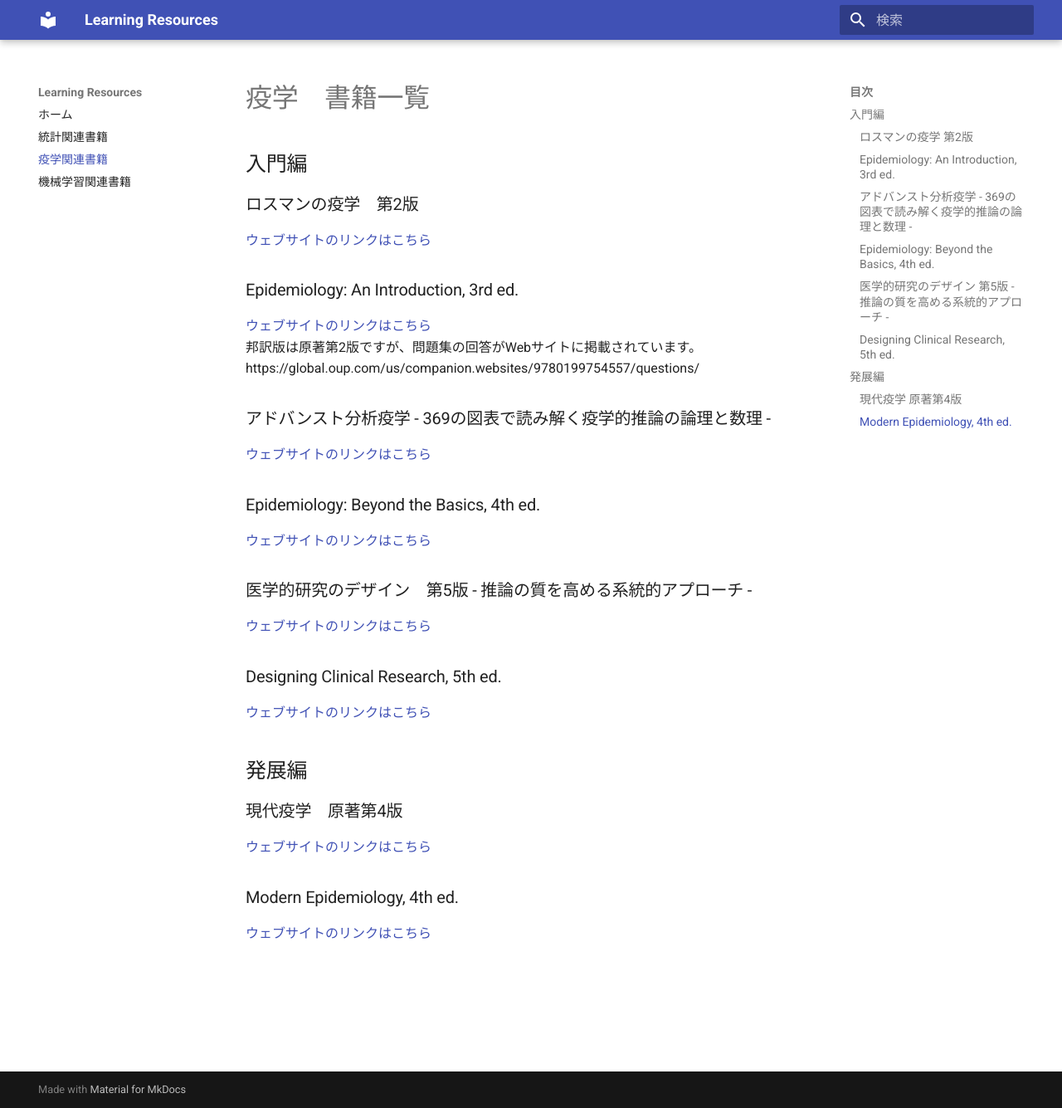
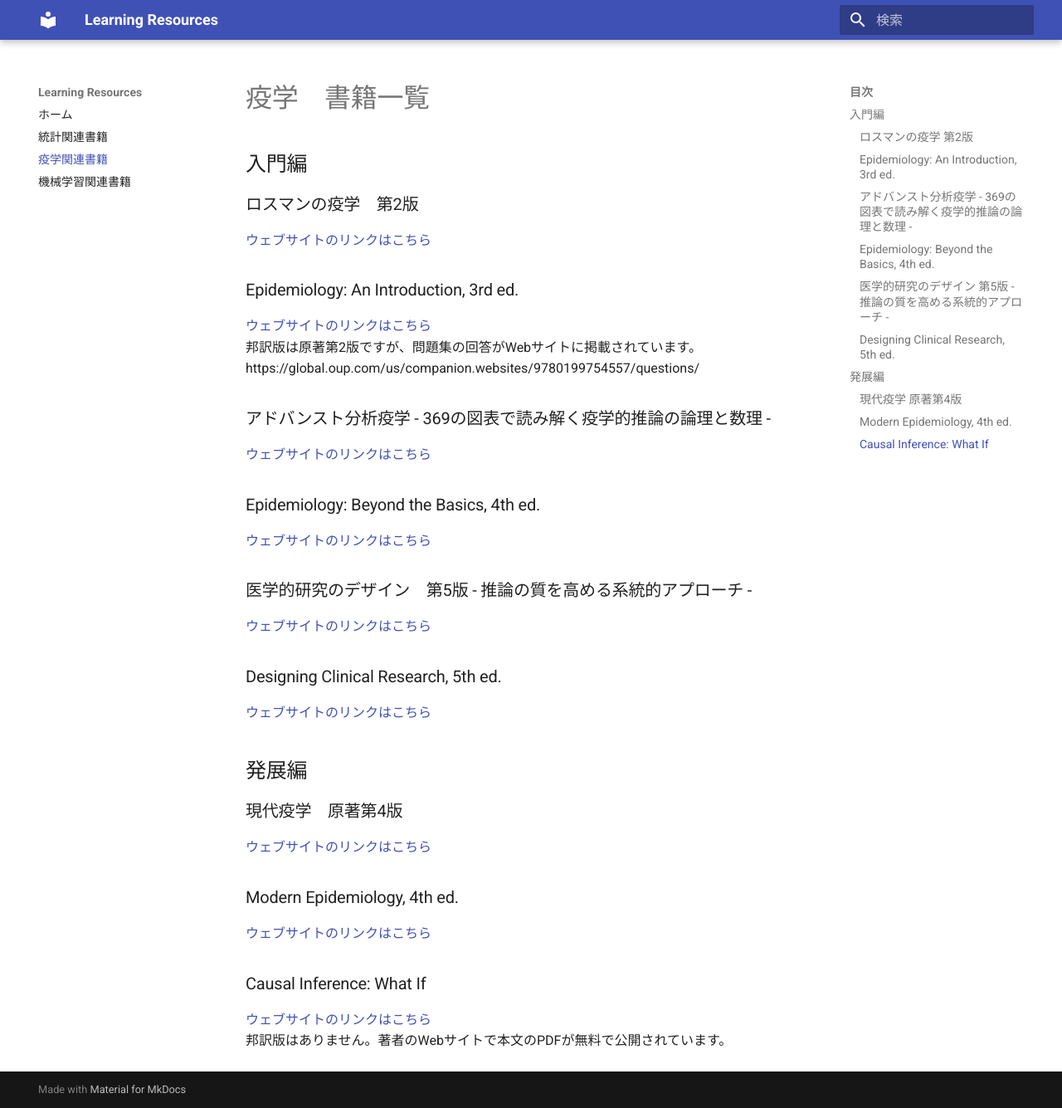
Before and after one commit to keiimai/learning_resources, an MkDocs documentation site: the page built from docs/epidemiology_books.md, in a window 1280 px wide and 1335 px high. Shown: the whole window at 83% size. Built offline with MkDocs 1.6.1 and Material for MkDocs 9.7.7, drawn with Linux system fonts in a browser that asks for light colours.

Commit message:
疫学ページの発展編に『Causal Inference: What If』を追加
Co-Authored-By: Claude Opus 5.5 <noreply@anthropic.com>

```diff
--- a/docs/epidemiology_books.md
+++ b/docs/epidemiology_books.md
@@ -28,3 +28,7 @@ https://global.oup.com/us/companion.websites/9780199754557/questions/
 
 ### Modern Epidemiology, 4th ed.
 [ウェブサイトのリンクはこちら](https://www.nankodo.co.jp/g/g9781451193282/)<br>
+
+### Causal Inference: What If
+[ウェブサイトのリンクはこちら](https://miguelhernan.org/whatifbook)<br>
+邦訳版はありません。著者のWebサイトで本文のPDFが無料で公開されています。<br>
```
